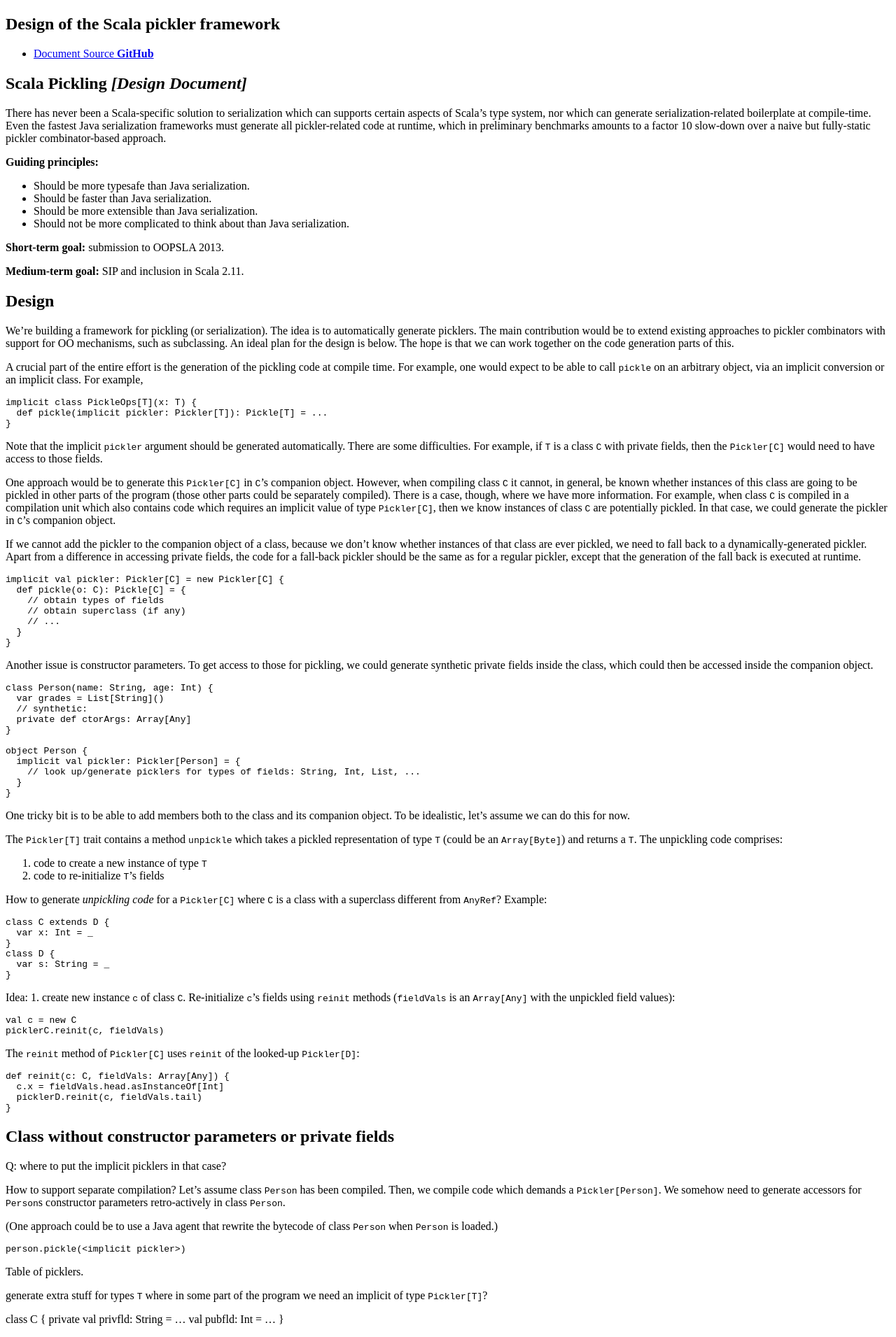
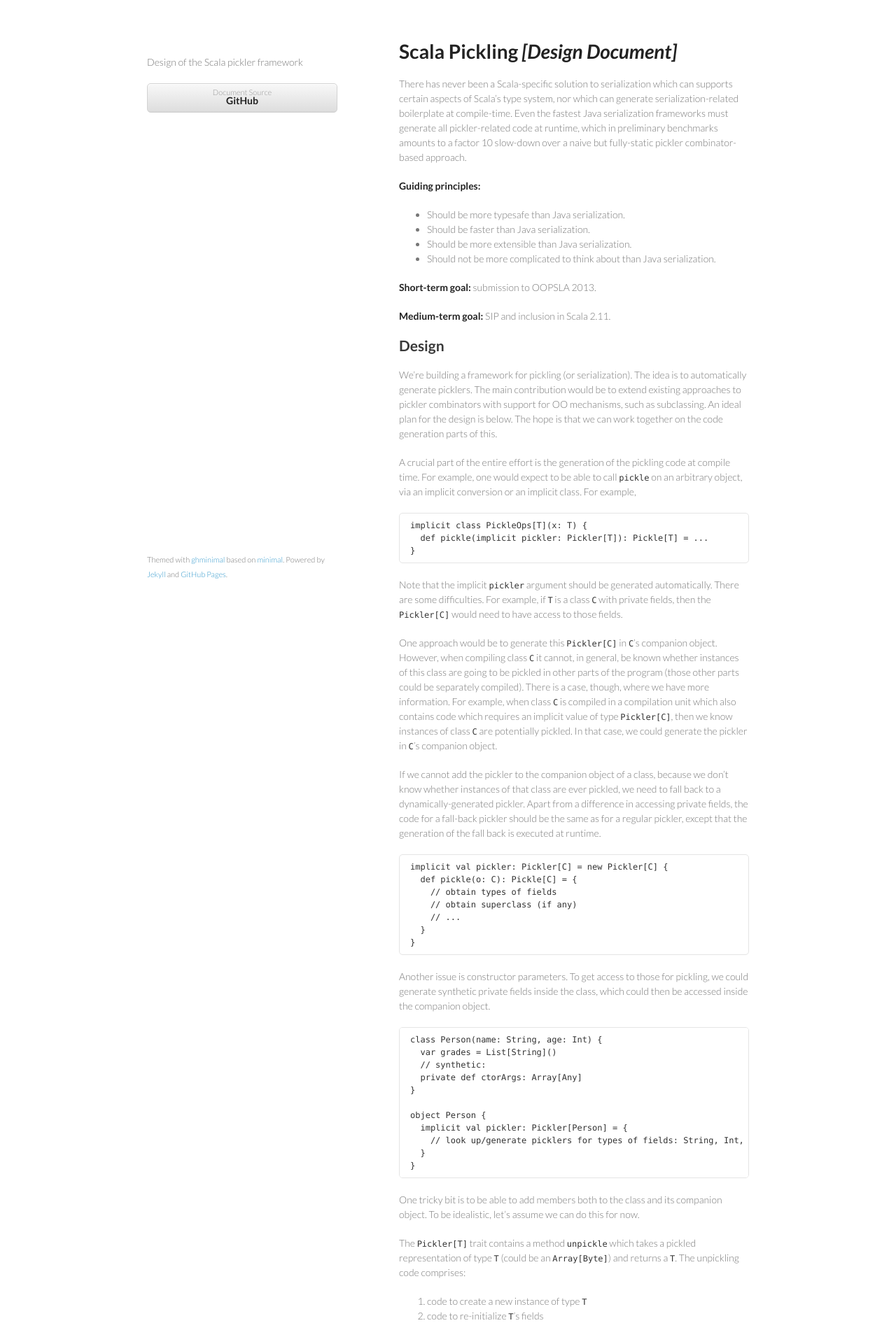
Before and after one commit to heathermiller/papers-documents, a Jekyll site: the page built from index.md, in a window 1280 px wide. Shown: the top 1911 px of the page at 70% size. Built offline with Jekyll 4.4.1, drawn with Linux system fonts in a browser that asks for light colours.

Commit message:
Github fixes IV

```diff
--- a/_layouts/default.html
+++ b/_layouts/default.html
@@ -9,8 +9,8 @@
     {% if page.description %}<meta name="description" content="{{ page.description }}">{% endif %}
     <meta name="author" content="{{ site.author.name }}">
 
-    <link rel="stylesheet" href="pickling-design-doc/css/styles.css">
-    <link rel="stylesheet" href="pickling-design-doc/css/pygment_trac.css">
+    <link rel="stylesheet" href="css/styles.css">
+    <link rel="stylesheet" href="css/pygment_trac.css">
 
     <meta name="viewport" content="width=device-width, initial-scale=1, user-scalable=no">
     <!--[if lt IE 9]>
```
